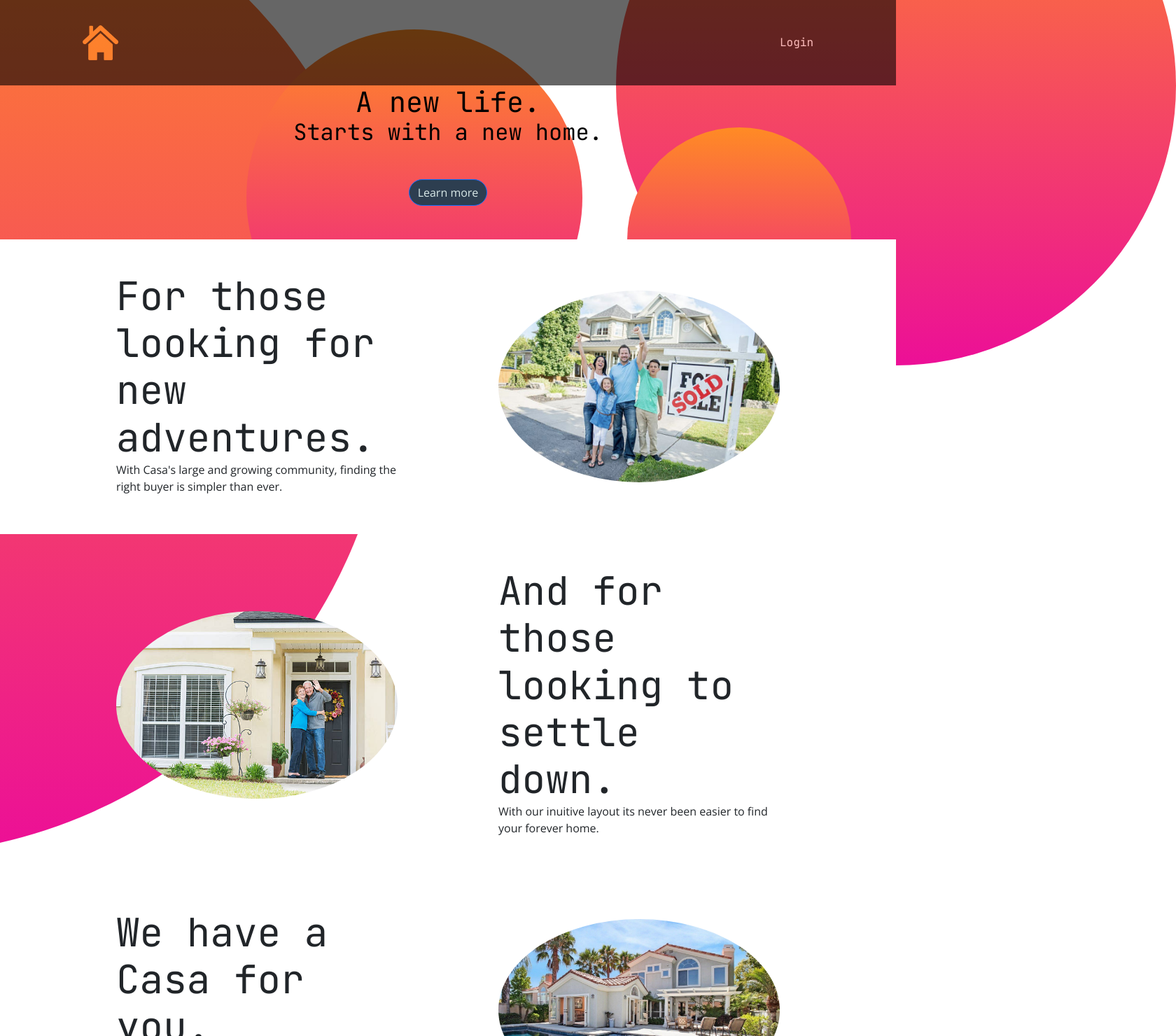
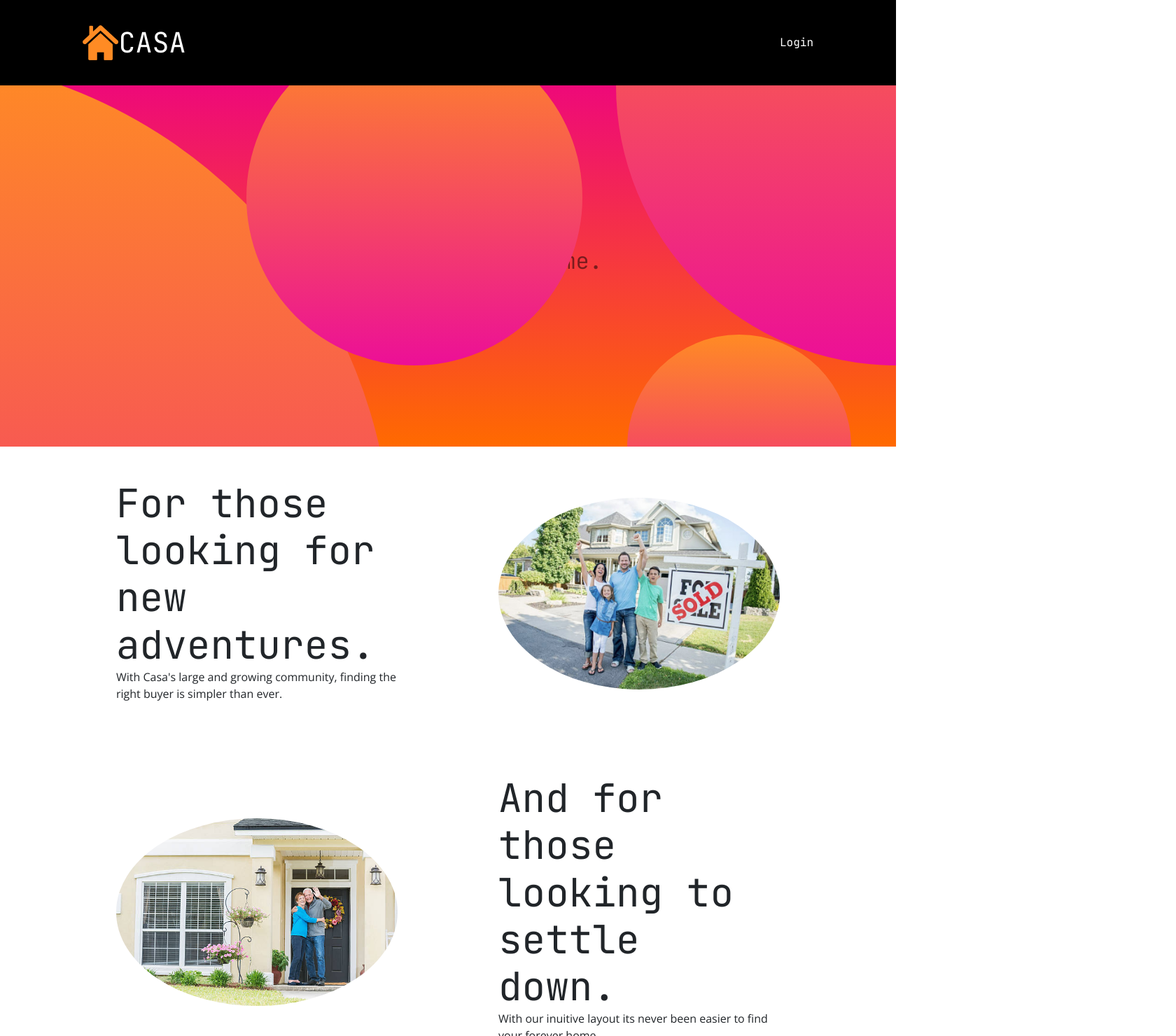
Before and after one commit to JamesStitzel/Casa, a React (Create React App) app in the folder client/: page / in a window 1280 px wide. Shown: the top 1480 px of the page at 70% size, 1680 px wide, since content can reach past the window. Built offline with nearby package versions, Linux system fonts and the light colour scheme.

Commit message:
Homepage modificatiosn

```diff
--- a/client/src/components/Footer/index.js
+++ b/client/src/components/Footer/index.js
@@ -7,18 +7,18 @@ import Auth from '../../utils/auth';
 
 const Footer = () => {
   return (
-    <footer className="pt-5 p-5 bg-black">
+    <footer className="pt-5 px-5 bg-black">
       <div className="container text-left">
         <div className="row gy-4 flex-shrink-0">
           <div className="col-lg-4 col-md-6">
-            <img id="footer-logo" className="mb-3" src={logo} alt="Dangerous Logo"></img>
+            <img id="footer-logo" className="mb-3" src={logo} alt="Casa Logo"></img>
             <p className="small text-muted d-block">&copy; 2022 Casa</p>
             <p className="small text-muted">
               Made by James Stitzel
             </p>
           </div>
           <div className="col-lg-3 col-md-6 text-left">
-            <h5 className="text-white mb-3">Quick Links</h5>
+            <h5 className="text-white mb-3">Links</h5>
             <div>
               {Auth.loggedIn() ? (
                 <>
--- a/client/src/components/Header/index.js
+++ b/client/src/components/Header/index.js
@@ -12,11 +12,12 @@ const Header = () => {
     window.location.assign('/');
   };
   return (
-    <header className="bg-black text-light py-0 flex-row align-center navmain">
+    <header className="bg-black text-light py-0 flex-row align-center navbar-nav">
       <div className="container flex-row justify-space-between-sm align-center">
         <nav className="col-md-12 nav navbar-expand-md p-3 nav-wrapper">
-            <Link className="navItem" to="/">
-            <img className="nav-logo" src={logo} alt="Dangerous Logo"></img>
+            <Link className="navItem flex-row" to="/">
+            <img className="nav-logo" src={logo} alt="Casa Logo"></img>
+            <h1 classname="m-auto">CASA</h1>
             </Link>
             <div class="collapse navbar-collapse justify-content-end" id="mynav">
               {Auth.loggedIn() ? (
--- a/client/src/index.css
+++ b/client/src/index.css
@@ -953,8 +953,7 @@ a:hover {
 }
 
 .navmain {
-  z-index: 10;
-  opacity: 60%;
+  background-color: #000000;
 }
 
 /*login page css */
@@ -975,10 +974,25 @@ a:hover {
   background-color: #ffffff;
 }
 
+
 /*Header circle graphics css */
 
+header.masthead {
+  position: relative;
+  overflow: hidden;
+  padding-top: calc(7rem + 72px);
+  padding-bottom: 7rem;
+  background: linear-gradient(
+0deg
+, #ff6a00 0%, #ee0979 100%);
+  background-repeat: no-repeat;
+  background-position: center center;
+  background-attachment: scroll;
+  background-size: cover;
+}
+
 header.masthead .bg-circle {
-  z-index: -1;
+
   position: absolute;
   border-radius: 100%;
   background: linear-gradient(0deg, #ec0f97 0%, #ff8b24 100%);
@@ -989,7 +1003,7 @@ header.masthead .bg-circle-1 {
   width: 90rem;
   bottom: -55rem;
   left: -55rem;
-  z-index: -1;
+
 }
 
 header.masthead .bg-circle-2 {
@@ -997,7 +1011,7 @@ header.masthead .bg-circle-2 {
   width: 50rem;
   top: -25rem;
   right: -25rem;
-  z-index: -1;
+
 }
 
 header.masthead .bg-circle-3 {
@@ -1005,7 +1019,7 @@ header.masthead .bg-circle-3 {
   width: 20rem;
   bottom: -10rem;
   right: 5%;
-  z-index: -1;
+
 }
 
 header.masthead .bg-circle-4 {
@@ -1013,7 +1027,7 @@ header.masthead .bg-circle-4 {
   width: 30rem;
   top: -5rem;
   right: 35%;
-  z-index: -1;
+
 }
 
 /* DISPLAY */
--- a/client/src/pages/Home.js
+++ b/client/src/pages/Home.js
@@ -36,15 +36,15 @@ const Home = () => {
                 <a class="btn btn-primary btn-xl rounded-pill mt-5" href="#scroll">Learn more</a>
             </div>
         </div>
-        <div class="bg-circle-1 bg-circle"></div>
-        <div class="bg-circle-2 bg-circle"></div>
-        <div class="bg-circle-3 bg-circle"></div>
-        <div class="bg-circle-4 bg-circle"></div>
+        <div class="bg-circle-1 bg-circle zindex-1"></div>
+        <div class="bg-circle-2 bg-circle zindex-1"></div>
+        <div class="bg-circle-3 bg-circle zindex-1"></div>
+        <div class="bg-circle-4 bg-circle zindex-1"></div>
     </header>
       </FadeInSection>
 
       <FadeInSection>
-      <section id="scroll" class="bg-white">
+      <section id="scroll" class="">
         <div class="container px-5">
             <div class="row gx-5 align-items-center">
                 <div class="col-lg-6 order-lg-2">
@@ -62,17 +62,18 @@ const Home = () => {
       </FadeInSection>
 
 
-      <section id="sec2" class="bg-white">
+      <section id="sec2" class="">
         <div class="container px-5">
             <div class="row gx-5 align-items-center">
-                <div class="col-lg-6">
-                    <div class="p-5"><img class="img-fluid rounded-circle" src={home02} alt="Happy couple" /></div>
-                </div>
-                <div class="col-lg-6">
-                    <div class="p-5">
+                <div class="col-lg-6 order-lg-2">
+                <div class="p-5">
                         <h2 class="display-4">And for those looking to settle down.</h2>
                         <p>With our inuitive layout its never been easier to find your forever home.</p>
                     </div>
+                </div>
+                <div class="col-lg-6">
+                <div class="p-5"><img class="img-fluid rounded-circle" src={home02} alt="Happy couple" /></div>
+
                 </div>
             </div>
         </div>
@@ -80,7 +81,7 @@ const Home = () => {
 
 
 
-      <section id="sec3" class="bg-white">
+      <section id="sec3" class="">
         <div class="container px-5">
             <div class="row gx-5 align-items-center">
                 <div class="col-lg-6 order-lg-2">
--- a/client/src/styles.css
+++ b/client/src/styles.css
@@ -12,7 +12,7 @@
 }
 
 .bg-black {
-    background-color: rgb(255, 255, 255);
+    background-color: rgb(0, 0, 0);
 }
 
 .bg-red {
@@ -20,6 +20,7 @@
 }
 
 .masthead-content {
+    opacity: 50%;
     justify-content: space-around;
 }
 
```
Also changed, not shown: package.json (+4 -4 lines), 2 other files (tests, documents, lock files or other folders).
